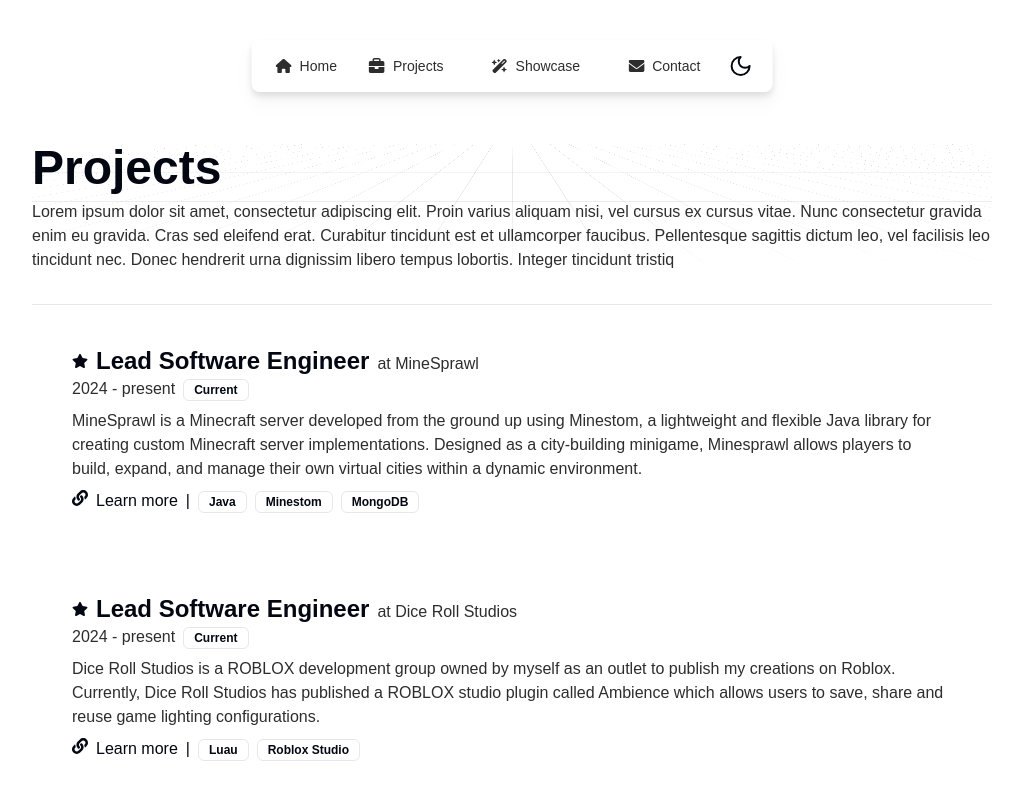
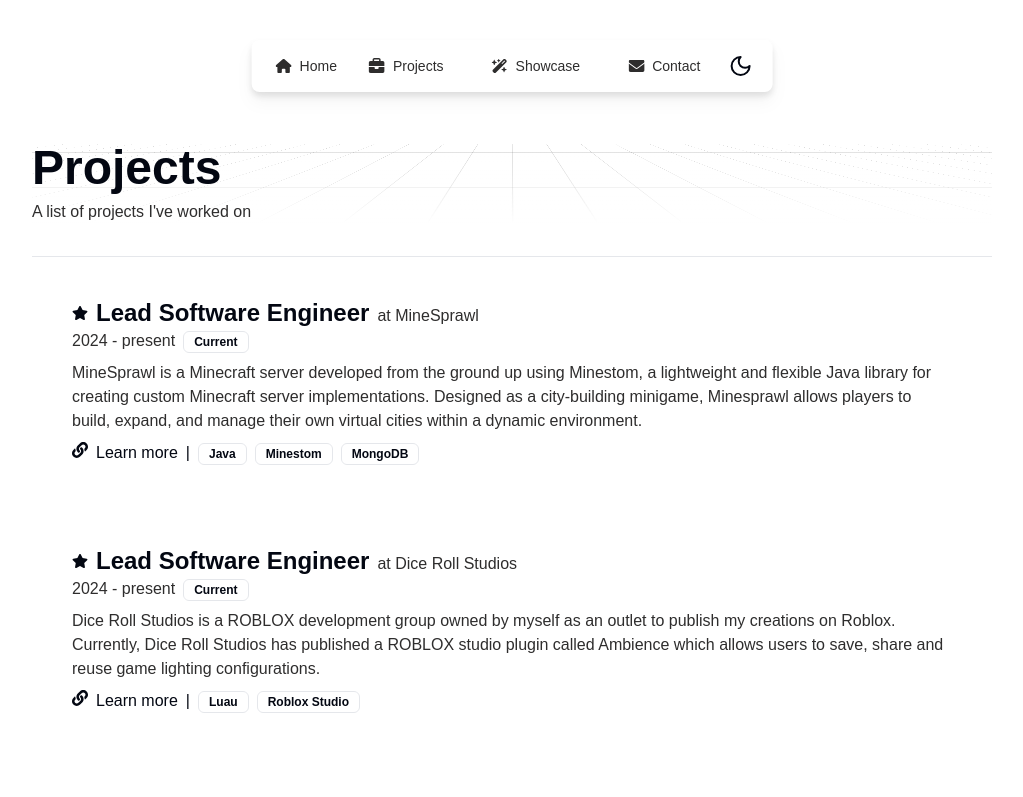
Before and after one commit to CDX-1/portfolio, a Next.js app: page /projects in a window 1280 px wide. Shown: the top 797 px of the page, without its empty margins (128-1151 px from the left). Built offline with nearby package versions, Linux system fonts and the light colour scheme.

Commit message:
Removed placeholder text from /projects and /showcase

```diff
--- a/src/app/projects/page.tsx
+++ b/src/app/projects/page.tsx
@@ -103,7 +103,7 @@
                 <div className="pt-2">
                     <FadeText
                         className="text-l text-silent"
-                        text="Lorem ipsum dolor sit amet, consectetur adipiscing elit. Proin varius aliquam nisi, vel cursus ex cursus vitae. Nunc consectetur gravida enim eu gravida. Cras sed eleifend erat. Curabitur tincidunt est et ullamcorper faucibus. Pellentesque sagittis dictum leo, vel facilisis leo tincidunt nec. Donec hendrerit urna dignissim libero tempus lobortis. Integer tincidunt tristiq"
+                        text="A list of projects I've worked on"
                         direction="left"
                         framerProps={{
                             show: { transition: { delay: 0.2 } },
--- a/src/app/showcase/page.tsx
+++ b/src/app/showcase/page.tsx
@@ -121,7 +121,7 @@
                 <div className="pt-2">
                     <FadeText
                         className="text-l text-silent"
-                        text="Lorem ipsum dolor sit amet, consectetur adipiscing elit. Proin varius aliquam nisi, vel cursus ex cursus vitae. Nunc consectetur gravida enim eu gravida. Cras sed eleifend erat. Curabitur tincidunt est et ullamcorper faucibus. Pellentesque sagittis dictum leo, vel facilisis leo tincidunt nec. Donec hendrerit urna dignissim libero tempus lobortis. Integer tincidunt tristiq"
+                        text="Many difference cool things I've made"
                         direction="left"
                         framerProps={{
                             show: { transition: { delay: 0.2 } },
```
